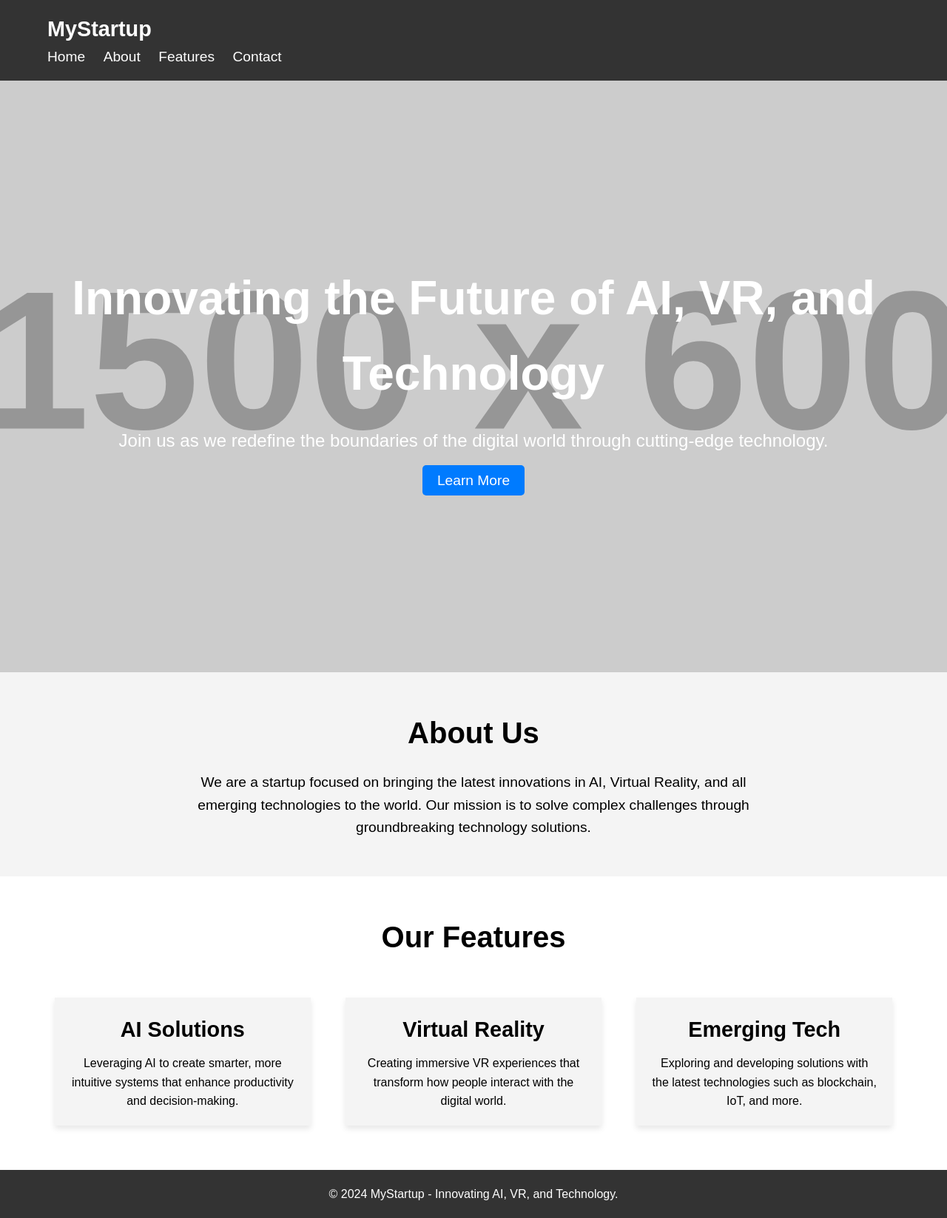
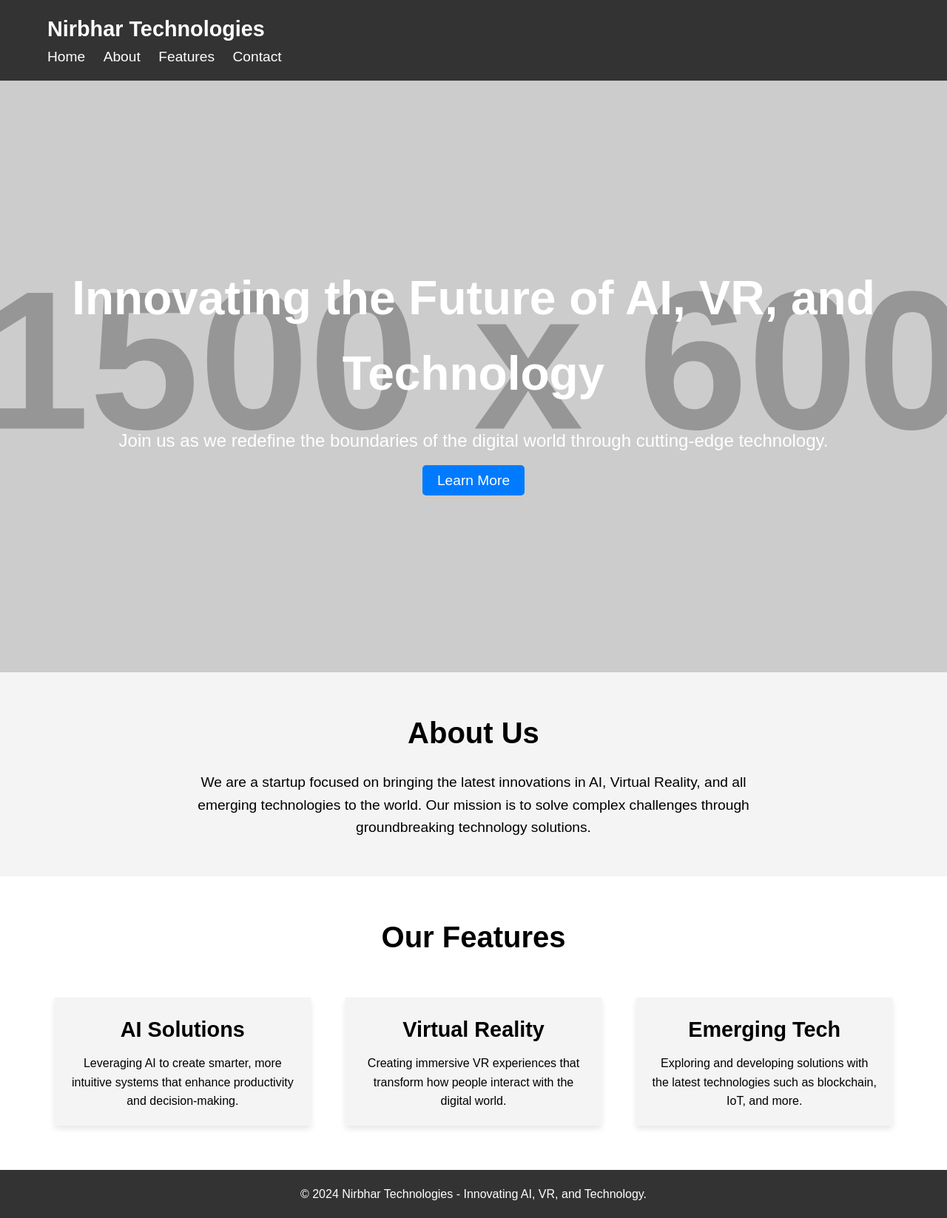
Before and after one commit to NirbharTechnologies/Nirbhar-website, a plain HTML site: page index.html in a window 1280 px wide. Shown: the whole page at 74% size. Drawn offline with Linux system fonts and the light colour scheme; placeholder pictures from the web are drawn by us.

Commit message:
index.html

```diff
--- a/index.html
+++ b/index.html
@@ -3,7 +3,7 @@
 <head>
     <meta charset="UTF-8">
     <meta name="viewport" content="width=device-width, initial-scale=1.0">
-    <title>My Startup - Innovating in AI, VR, and Technology</title>
+    <title>Nirbhar Technologies - Innovating in AI, VR, and Technology</title>
     <link rel="stylesheet" href="style.css">
 </head>
 <body>
@@ -11,7 +11,7 @@
     <header class="navbar">
         <div class="container">
             <div class="logo">
-                <h1>MyStartup</h1>
+                <h1>Nirbhar Technologies</h1>
             </div>
             <nav>
                 <ul>
@@ -65,7 +65,7 @@
     <!-- Footer -->
     <footer class="footer">
         <div class="container">
-            <p>&copy; 2024 MyStartup - Innovating AI, VR, and Technology.</p>
+            <p>&copy; 2024 Nirbhar Technologies - Innovating AI, VR, and Technology.</p>
         </div>
     </footer>
 </body>
```
